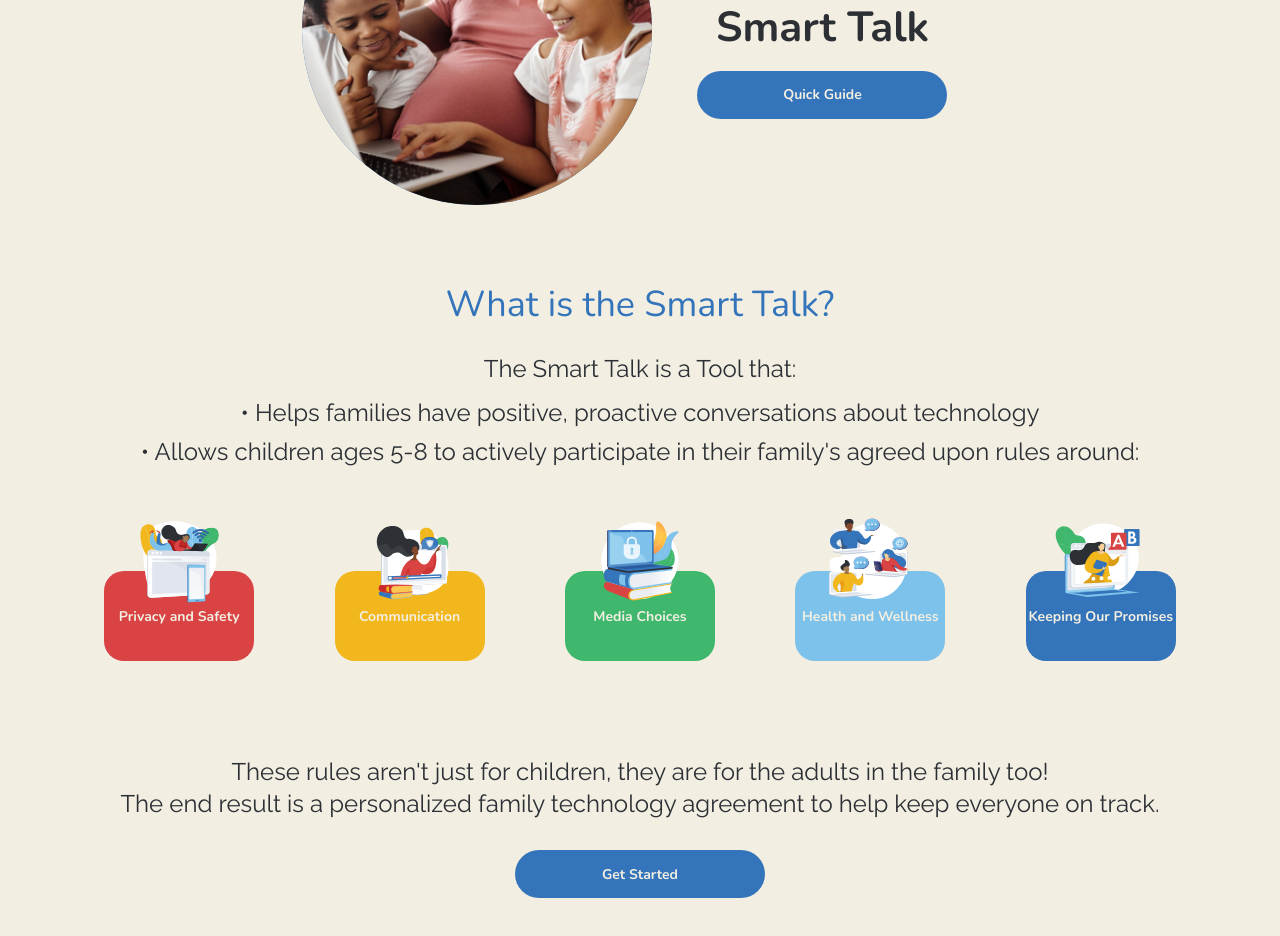
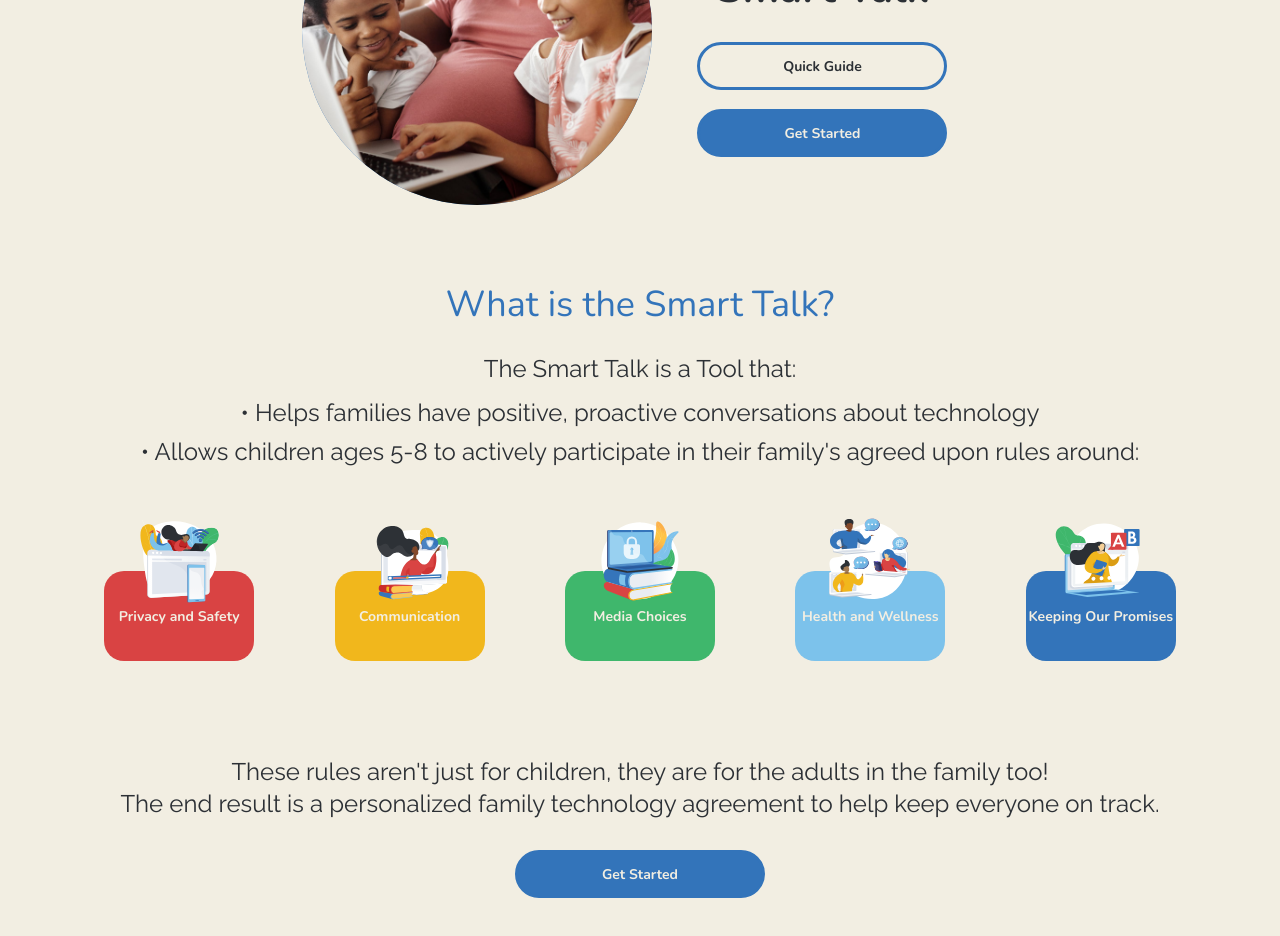
Before and after one commit to psaajc1420/national-pta, a React (Create React App) app in the folder client/: page /login in a window 1280 px wide. Shown: the part 300-1236 px from the top of the page. Built offline with nearby package versions, Linux system fonts and the light colour scheme.

Commit message:
added react tooltip. changed hover behavior on button

```diff
--- a/client/package.json
+++ b/client/package.json
@@ -20,6 +20,7 @@
 		"react-dom": "^17.0.2",
 		"react-responsive": "^9.0.0-beta.6",
 		"react-router-dom": "^5.3.0",
+		"react-tooltip": "^4.2.21",
 		"save": "^2.4.0",
 		"typescript": "^4.4.3",
 		"web-vitals": "^2.1.1"
--- a/client/src/components/Button.tsx
+++ b/client/src/components/Button.tsx
@@ -45,11 +45,16 @@ const StyledButton = styled('button')<ButtonProps>(
 			? theme.color.red
 			: backgroundColor
 			? backgroundColor
-			: theme.color.blue,
+			: 'transparent',
+		color: backgroundColor ? theme.color.white : theme.color.black,
 		width: width,
 		height: height,
 		borderRadius: 56,
-		border: border ? border : 'none',
+		border: border ? border : `3px solid ${theme.color.blue}`,
 		cursor: 'pointer',
+		['&:hover']: {
+			backgroundColor: backgroundColor ? 'transparent' : theme.color.blue,
+			color: backgroundColor ? theme.color.black : theme.color.white,
+		},
 	}),
 );
--- a/client/src/components/Text.tsx
+++ b/client/src/components/Text.tsx
@@ -6,7 +6,7 @@ interface TextProps {
 	typography: 'heading' | 'subheading' | 'text';
 	tag?: 'h1' | 'h2' | 'h3' | 'h4' | 'h5' | 'h6' | 'p';
 	size?: string | number;
-	color: string;
+	color?: string;
 	lineHeight?: string;
 	textAlign?: 'center' | 'left' | 'right' | 'justify';
 }
@@ -48,7 +48,7 @@ const StyledText = styled('p')<TextProps>(
 				: theme.font.text,
 		fontSize: size ? size : 14,
 		fontWeight: typography === 'heading' ? 'bold' : 'normal',
-		color: color ? color : theme.color.black,
+		color: color ? color : 'inherit',
 		lineHeight: lineHeight ? lineHeight : 'normal',
 		textAlign: textAlign ? textAlign : 'left',
 		margin: 0,
--- a/client/src/pages/auth/Register.tsx
+++ b/client/src/pages/auth/Register.tsx
@@ -1,6 +1,7 @@
 import { Box, Button, Layout, Link, Text } from '../../components';
 import { useTheme } from '@emotion/react';
 import styled from '@emotion/styled';
+import ReactTooltip from 'react-tooltip';
 
 const Register = () => {
 	const theme = useTheme();
@@ -87,34 +88,45 @@ const Register = () => {
 										height={46}
 										type='submit'
 										onClick={() => {}}
-										backgroundColor={theme.color.lightBlue}
+										// backgroundColor={theme.color.lightBlue}
 										border={`3px solid ${theme.color.blue}`}
 									>
-										<Text
-											typography='heading'
-											textAlign='center'
-											color={theme.color.black}
-										>
+										<Text typography='heading' textAlign='center'>
 											Create Account
 										</Text>
 									</Button>
 								</Box>
+								<div data-tip data-for='test'>
 									<Link to='/quiz'>
 										<Button
 											width={250}
 											height={46}
 											type='submit'
 											onClick={() => {}}
+											backgroundColor={theme.color.blue}
 										>
-										<Text
-											typography='heading'
-											textAlign='center'
-											color={theme.color.white}
-										>
+											<Text typography='heading' textAlign='center'>
 												Continue as Guest
 											</Text>
+											<ReactTooltip
+												id='test'
+												place='bottom'
+												// type={type}
+												// effect={effect}
+												multiline={true}
+												backgroundColor={theme.color.blue}
+											>
+												<Text typography='text' textAlign='center'>
+													As a guest, you can create and print your family
+													<br />
+													agreement, but you won&apos;t be able to save it.
+													<br /> As your family&apos;s needs grow, creating a
+													profile <br /> will help keep the conversation going.
+												</Text>
+											</ReactTooltip>
 										</Button>
 									</Link>
+								</div>
 								<Box
 									width='auto'
 									height='auto'
--- a/client/src/pages/home/Home.tsx
+++ b/client/src/pages/home/Home.tsx
@@ -55,20 +55,31 @@ const Home = () => {
 						</Text>
 						<Box
 							width='auto'
-							height='auto'
-							display='block'
-							margin='15px 0 0 0'
+							height={115}
+							display='flex'
+							flexDirection='column'
+							justify='space-between'
+							align='center'
+							margin='25px 0 0 0'
 							backgroundColor='inherit'
 						>
 							<Button width={250} height={48} onClick={() => {}}>
-								<Text
-									typography='heading'
-									color={theme.color.white}
-									textAlign='center'
-								>
+								<Text typography='heading' textAlign='center'>
 									Quick Guide
 								</Text>
 							</Button>
+							<Link to='/register'>
+								<Button
+									width={250}
+									height={48}
+									onClick={() => {}}
+									backgroundColor={theme.color.blue}
+								>
+									<Text typography='heading' textAlign='center'>
+										Get Started
+									</Text>
+								</Button>
+							</Link>
 						</Box>
 					</Box>
 				</Box>
@@ -165,12 +176,13 @@ const Home = () => {
 						margin='15px 0 50px 0'
 					>
 						<Link to='/register'>
-							<Button width={250} height={48} onClick={() => {}}>
-								<Text
-									typography='heading'
-									textAlign='center'
-									color={theme.color.white}
-								>
+							<Button
+								width={250}
+								height={48}
+								onClick={() => {}}
+								backgroundColor={theme.color.blue}
+							>
+								<Text typography='heading' textAlign='center'>
 									Get Started
 								</Text>
 							</Button>
```
Also changed, not shown: 1 other file (tests, documents, lock files or other folders). Lines whose indentation alone changed are shown as unchanged.
